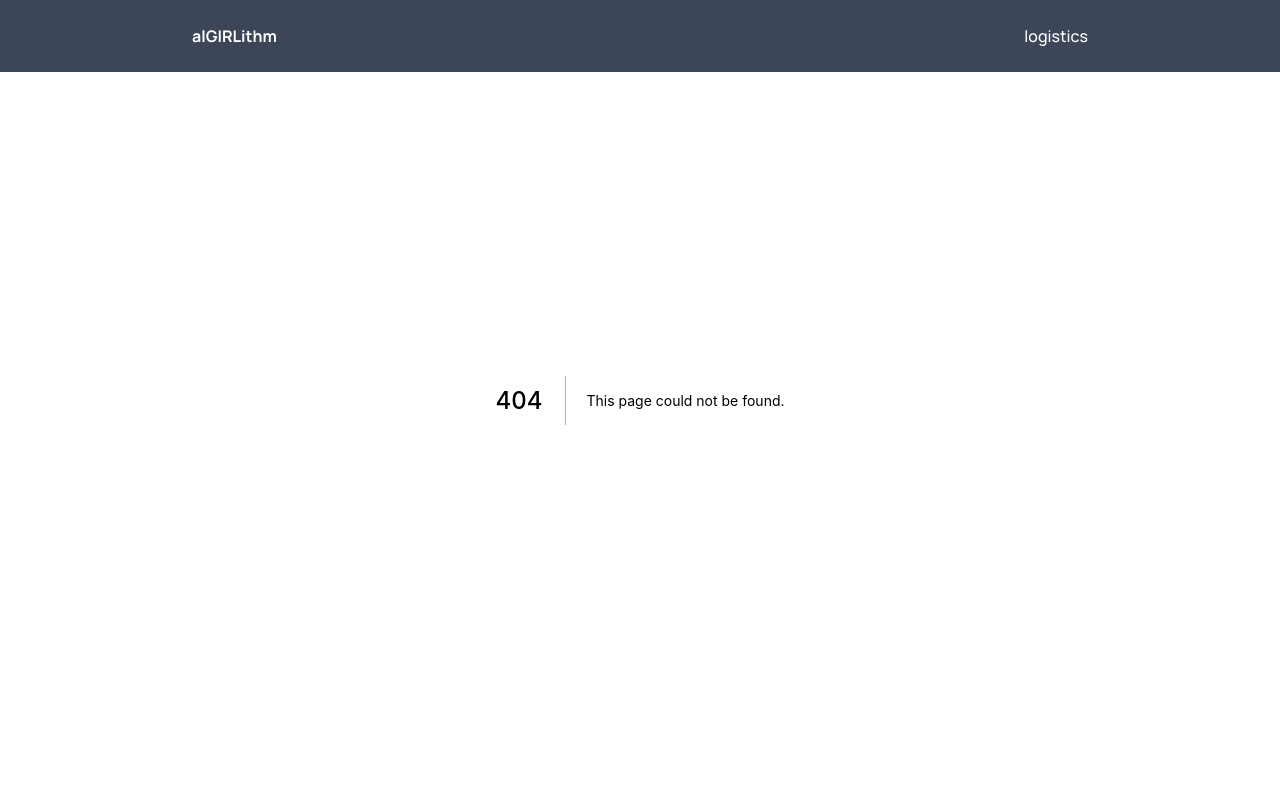
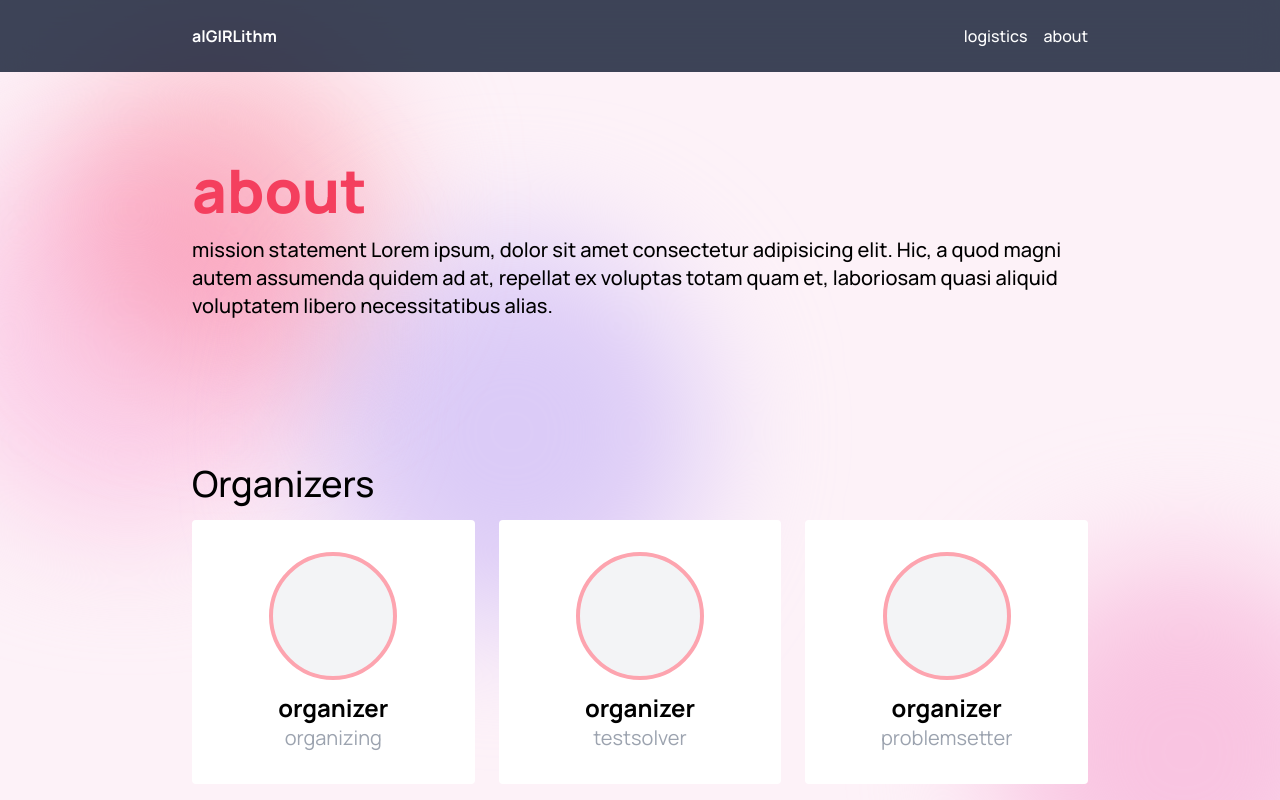
Before and after one commit to maggie-j-liu/algirlithm, a Next.js app: page /about in a window 1280 px wide. Before the commit this address had no page. Shown: the top 800 px of the page. Built offline with nearby package versions, Linux system fonts and the light colour scheme.

Commit message:
about page

```diff
--- a/components/Navbar.jsx
+++ b/components/Navbar.jsx
@@ -17,9 +17,12 @@ const Navbar = () => {
               <a>alGIRLithm</a>
             </Link>
           </div>
-          <div className={"font-medium"}>
+          <div className={"font-medium space-x-4"}>
             <Link href={"/logistics"}>
               <a>logistics</a>
+            </Link>
+            <Link href={"/about"}>
+              <a>about</a>
             </Link>
           </div>
         </div>
--- /dev/null
+++ b/components/Organizer.jsx
@@ -0,0 +1,19 @@
+const Organizer = ({ name, role }) => {
+  return (
+    <div
+      className={
+        "bg-white rounded hover:shadow-xl py-8 px-6 hover:duration-150 duration-700"
+      }
+    >
+      <div
+        className={
+          "w-32 rounded-full border-4 border-primary-300 square bg-gray-100 mx-auto"
+        }
+      />
+      <h3 className={"text-center text-2xl font-bold mt-3"}>{name}</h3>
+      {role && <p className={"text-center text-xl text-gray-400"}>{role}</p>}
+    </div>
+  );
+};
+
+export default Organizer;
--- /dev/null
+++ b/components/Section.jsx
@@ -0,0 +1,8 @@
+const Section = ({ children }) => {
+  return (
+    <section className={"pt-24 pb-12 px-16 sm:px-20 md:px-24"}>
+      <div className={"max-w-4xl w-full mx-auto"}>{children}</div>
+    </section>
+  );
+};
+export default Section;
--- /dev/null
+++ b/components/Titles.jsx
@@ -0,0 +1,15 @@
+export const Title = ({ children, className }) => {
+  return (
+    <h1
+      className={`mt-16 text-6xl font-extrabold${
+        className ? ` ${className}` : ""
+      }`}
+    >
+      <span className={"title"}>{children}</span>
+    </h1>
+  );
+};
+
+export const Subtitle = ({ children }) => {
+  return <h2 className={"text-4xl font-medium mb-4"}>{children}</h2>;
+};
--- /dev/null
+++ b/pages/about.jsx
@@ -0,0 +1,64 @@
+import Head from "next/head";
+import Section from "@/components/Section";
+import Organizer from "@/components/Organizer";
+import { Title, Subtitle } from "@/components/Titles";
+
+const organizers = [
+  { name: "organizer", role: "organizing" },
+  { name: "organizer", role: "testsolver" },
+  { name: "organizer", role: "problemsetter" },
+  { name: "organizer", role: "organizing" },
+  { name: "organizer", role: "testsolver" },
+];
+
+const About = () => {
+  return (
+    <main className={"bg-pink-50"}>
+      <div
+        className={
+          "blur-3xl bg-pink-200 w-96 h-96 fixed top-36 -left-16 rounded-full"
+        }
+      />
+      <div
+        className={
+          "blur-3xl mix-blend-multiply bg-primary-200 w-80 h-80 fixed top-12 left-16 rounded-full"
+        }
+      />
+      <div
+        className={
+          "blur-3xl mix-blend-multiply bg-purple-200 w-96 h-96 fixed top-60 left-1/4 rounded-full"
+        }
+      />
+      <div
+        className={
+          "blur-3xl mix-blend-multiply bg-pink-200 w-96 h-96 fixed -bottom-36 -right-24 rounded-full"
+        }
+      />
+      <div className={"relative"}>
+        <Section>
+          <Title className={"mb-4"}>about</Title>
+          <p className={"text-xl font-medium"}>
+            mission statement Lorem ipsum, dolor sit amet consectetur
+            adipisicing elit. Hic, a quod magni autem assumenda quidem ad at,
+            repellat ex voluptas totam quam et, laboriosam quasi aliquid
+            voluptatem libero necessitatibus alias.
+          </p>
+        </Section>
+        <Section>
+          <Subtitle>Organizers</Subtitle>
+          <div
+            className={
+              "grid grid-cols-1 sm:grid-cols-2 lg:grid-cols-3 gap-x-6 gap-y-6"
+            }
+          >
+            {organizers.map((person) => (
+              <Organizer key={person.name} {...person} />
+            ))}
+          </div>
+        </Section>
+      </div>
+    </main>
+  );
+};
+
+export default About;
--- a/pages/index.jsx
+++ b/pages/index.jsx
@@ -1,4 +1,5 @@
 import Head from "next/head";
+import Section from "@/components/Section";
 
 const Home = () => {
   return (
@@ -8,15 +9,19 @@ const Home = () => {
         <meta name="description" content="Algirlithm" />
       </Head>
       <main>
-        <section className={"px-24 pt-36 pb-28 bg-primary-100"}>
+        <section
+          className={"px-16 sm:px-20 md:px-24 pt-36 pb-28 bg-primary-100"}
+        >
           <div className={"w-full max-w-4xl mx-auto"}>
             <h2 className={"uppercase text-lg font-medium text-primary-900"}>
               date here
             </h2>
-            <h1 className={"text-8xl font-extrabold text-primary-500"}>
+            <h1
+              className={"text-6xl md:text-8xl font-extrabold text-primary-500"}
+            >
               al<span className={"font-black"}>GIRL</span>ithm.
             </h1>
-            <h2 className={"text-4xl mt-4"}>
+            <h2 className={"text-2xl md:text-4xl mt-4"}>
               A programming contest for high school girls...
             </h2>
             <button
@@ -41,7 +46,7 @@ const Home = () => {
             }
           />
         </div>
-        <section>
+        <section className={"px-16 sm:px-20 md:px-24"}>
           <div
             className={
               "w-full max-w-4xl mx-auto py-16 flex gap-16 items-center"
@@ -88,7 +93,7 @@ const Home = () => {
         />
         <section
           className={
-            "bg-gradient-to-r from-primary-400 to-secondary-400 pt-24 pb-36"
+            "px-16 sm:px-20 md:px-24 bg-gradient-to-r from-primary-400 to-secondary-400 pt-24 pb-36"
           }
         >
           <div className={"max-w-4xl w-full mx-auto"}>
@@ -128,7 +133,7 @@ const Home = () => {
         />
         <section
           className={
-            "bg-gradient-to-r from-secondary-200 to-primary-200 py-24 -mt-20"
+            "px-16 sm:px-20 md:px-24 bg-gradient-to-r from-secondary-200 to-primary-200 py-24 -mt-20"
           }
         >
           <div className={"max-w-4xl w-full mx-auto"}>
--- a/pages/logistics.jsx
+++ b/pages/logistics.jsx
@@ -1,4 +1,6 @@
 import Head from "next/head";
+import Section from "@/components/Section";
+import { Title, Subtitle } from "@/components/Titles";
 
 const Logistics = () => {
   return (
@@ -24,44 +26,28 @@ const Logistics = () => {
         }
       />
       <div className={"relative"}>
-        <section className={"px-24 pt-36 pb-28"}>
-          <div className={"w-full max-w-4xl mx-auto"}>
-            <h1 className={"text-5xl font-extrabold text-primary-500"}>
-              logistics
-            </h1>
-          </div>
-        </section>
-        <section className={"pt-24 pb-36"}>
-          <div className={"max-w-4xl w-full mx-auto"}>
-            <h2 className={"text-4xl font-medium mb-4"}>Registration</h2>
+        <Section>
+          <Title>logistics</Title>
+        </Section>
+        <Section>
+          <Subtitle>Registration</Subtitle>
           <p className={"text-xl"}>
             Fill out this form to register for the contest.
           </p>
-          </div>
-        </section>
-        <section>
-          <div
-            className={
-              "w-full max-w-4xl mx-auto py-16 flex gap-16 items-center"
-            }
-          >
-            <div>
-              <h2 className={"text-4xl font-medium mb-4"}>Schedule</h2>
+        </Section>
+        <Section>
+          <Subtitle>Schedule</Subtitle>
           <p className={"text-xl leading-relaxed text-gray-600"}>
             schedule here
           </p>
-            </div>
-          </div>
-        </section>
+        </Section>
 
-        <section className={"py-24"}>
-          <div className={"max-w-4xl w-full mx-auto"}>
-            <h2 className={"text-4xl font-medium mb-4"}>Contest Format</h2>
+        <Section>
+          <Subtitle>Contest Format</Subtitle>
           <p className={"text-xl"}>
             allowed languages, number of problems, scoring
           </p>
-          </div>
-        </section>
+        </Section>
       </div>
     </main>
   );
--- a/styles/globals.css
+++ b/styles/globals.css
@@ -2,6 +2,19 @@
 @tailwind components;
 @tailwind utilities;
 
-::selection {
-  @apply bg-primary-400 text-white;
+@layer base {
+  ::selection {
+    @apply bg-primary-400 text-white;
+  }
 }
+
+@layer utilities {
+  .square {
+    aspect-ratio: 1 / 1;
+  }
+  .title {
+    @apply text-primary-500 hover:bg-gradient-to-r hover:from-secondary-500 hover:to-primary-400 hover:bg-clip-text hover:text-transparent w-max;
+    padding-bottom: 0.2em; /* fix descenders being cut off */
+    margin-bottom: -0.2em;
+  }
+}
```
Lines whose indentation alone changed are shown as unchanged.
